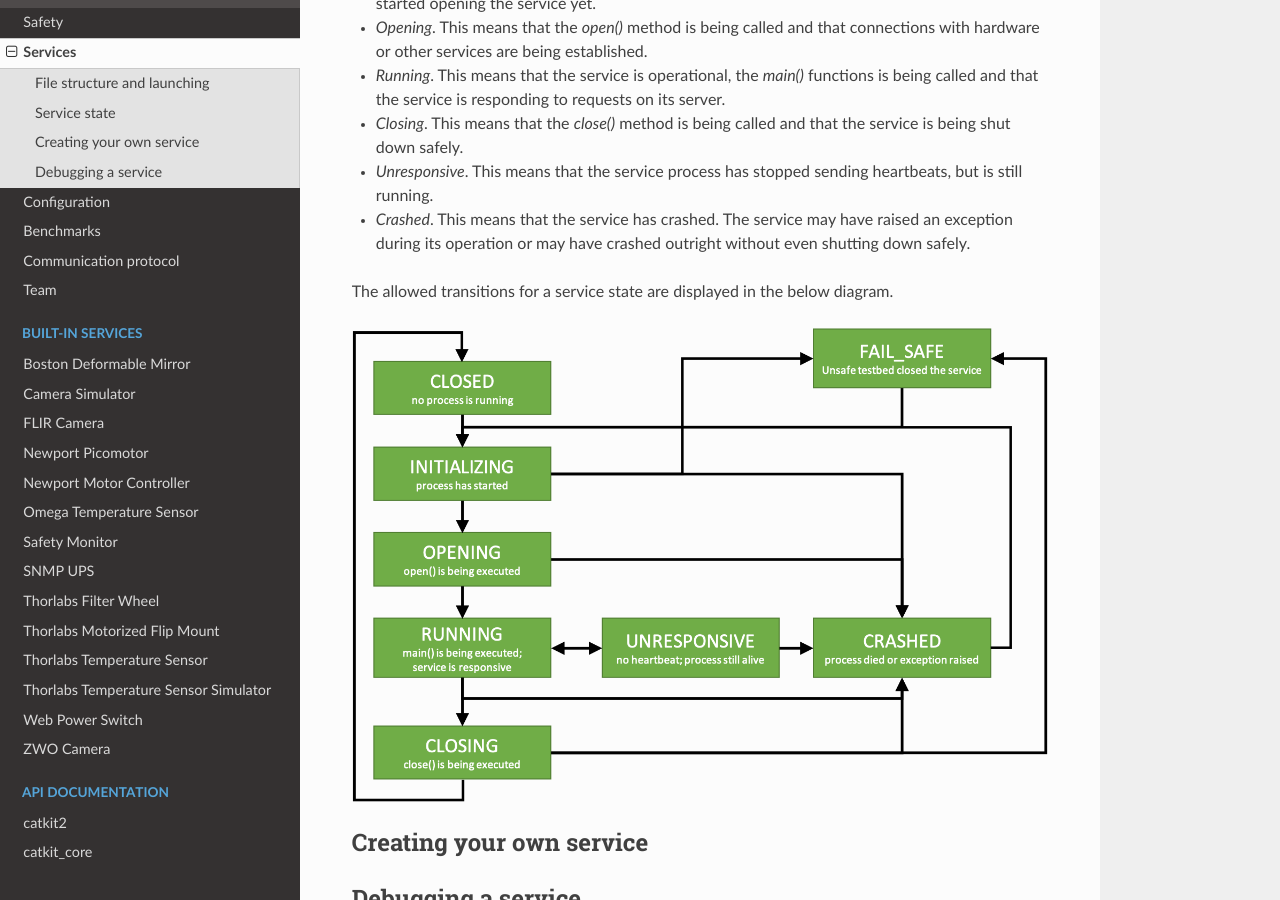
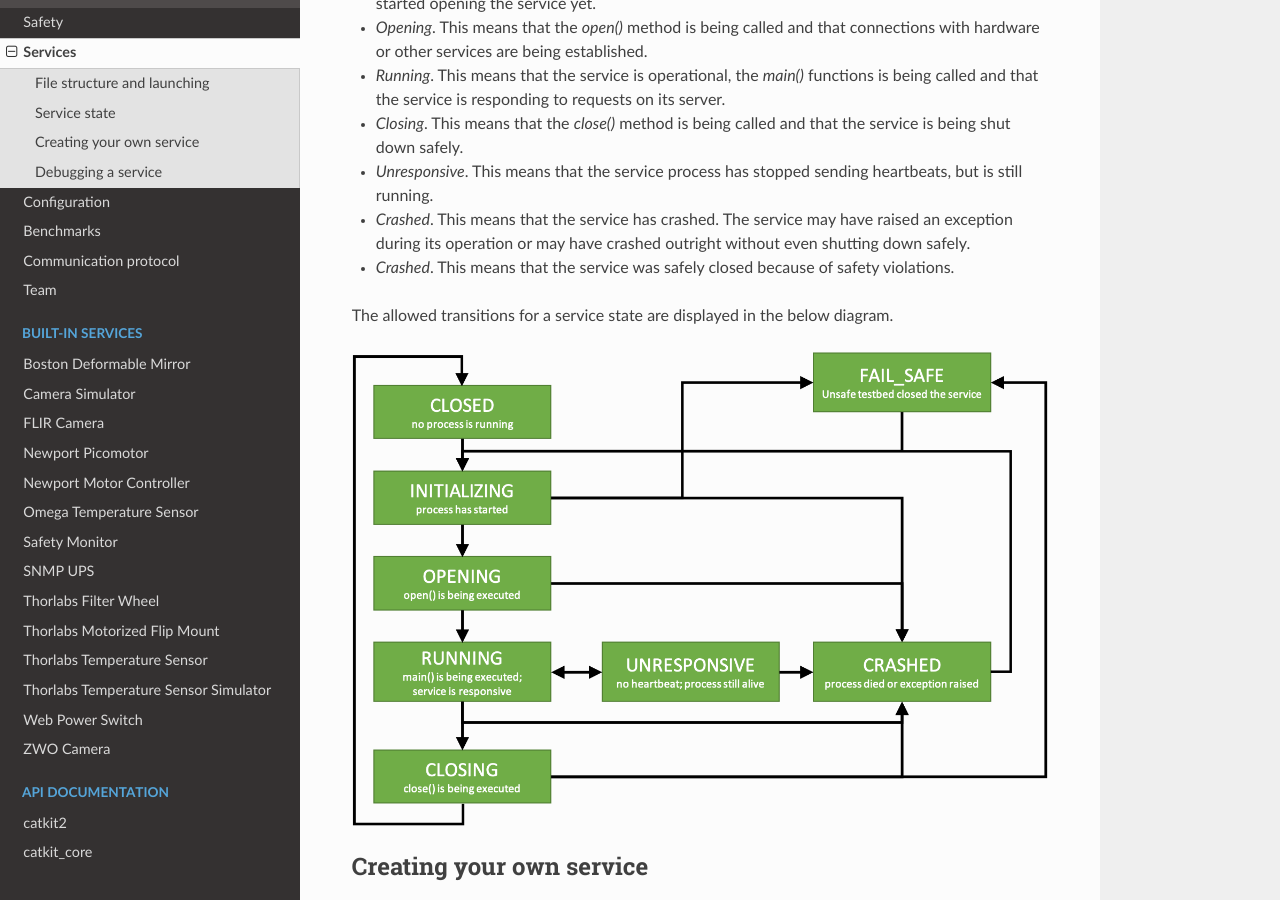
Before and after one commit to spacetelescope/catkit2, a Sphinx documentation site: the page built from docs/services.rst, in a window 1280 px wide and 900 px high, scrolled down 644 px. Built offline with Sphinx 7.4.7 and the Read the Docs theme 2.0.0, drawn with Linux system fonts in a browser that asks for light colours.

Commit message:
Added fail safe in service docuentation

```diff
--- a/docs/services.rst
+++ b/docs/services.rst
@@ -20,6 +20,7 @@ The state of the service is managed by the testbed and the service. It keeps tra
 * *Closing*. This means that the `close()` method is being called and that the service is being shut down safely.
 * *Unresponsive*. This means that the service process has stopped sending heartbeats, but is still running.
 * *Crashed*. This means that the service has crashed. The service may have raised an exception during its operation or may have crashed outright without even shutting down safely.
+* *Crashed*. This means that the service was safely closed because of safety violations.
 
 The allowed transitions for a service state are displayed in the below diagram.
 
```
